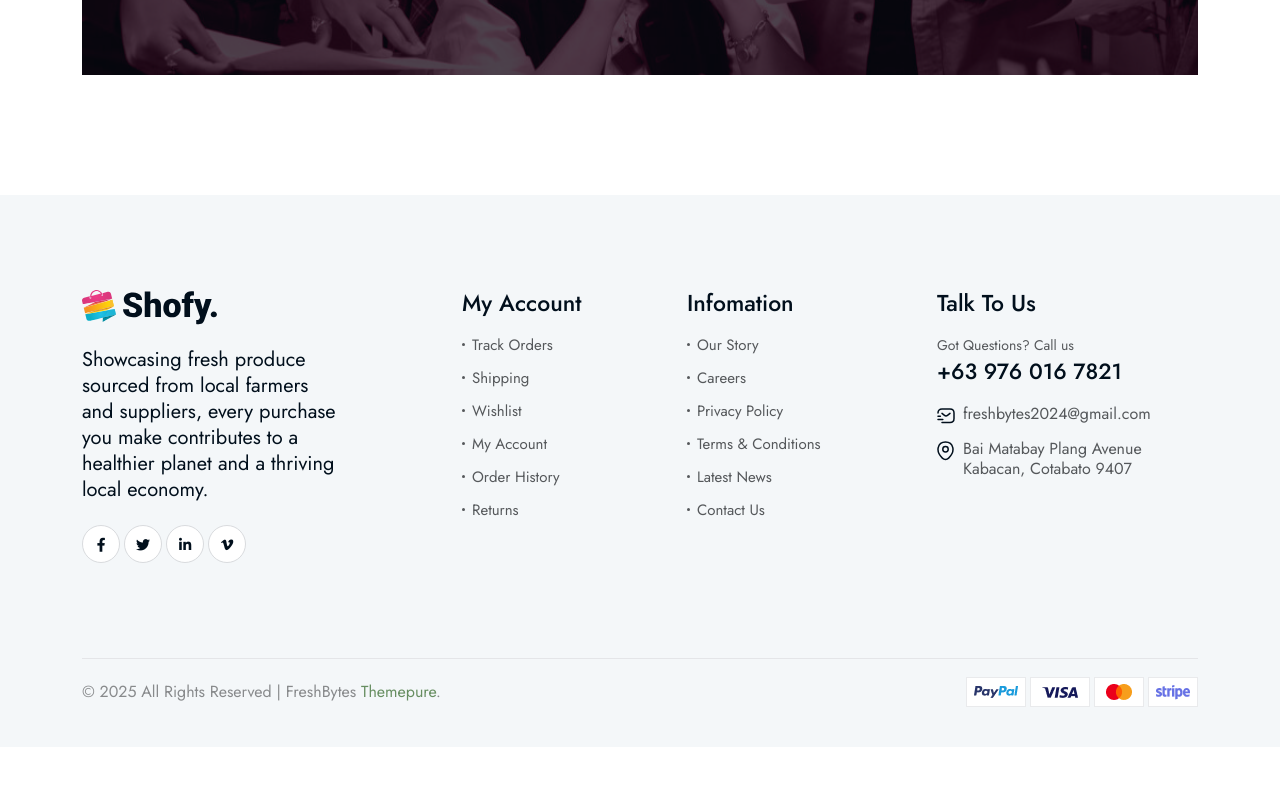
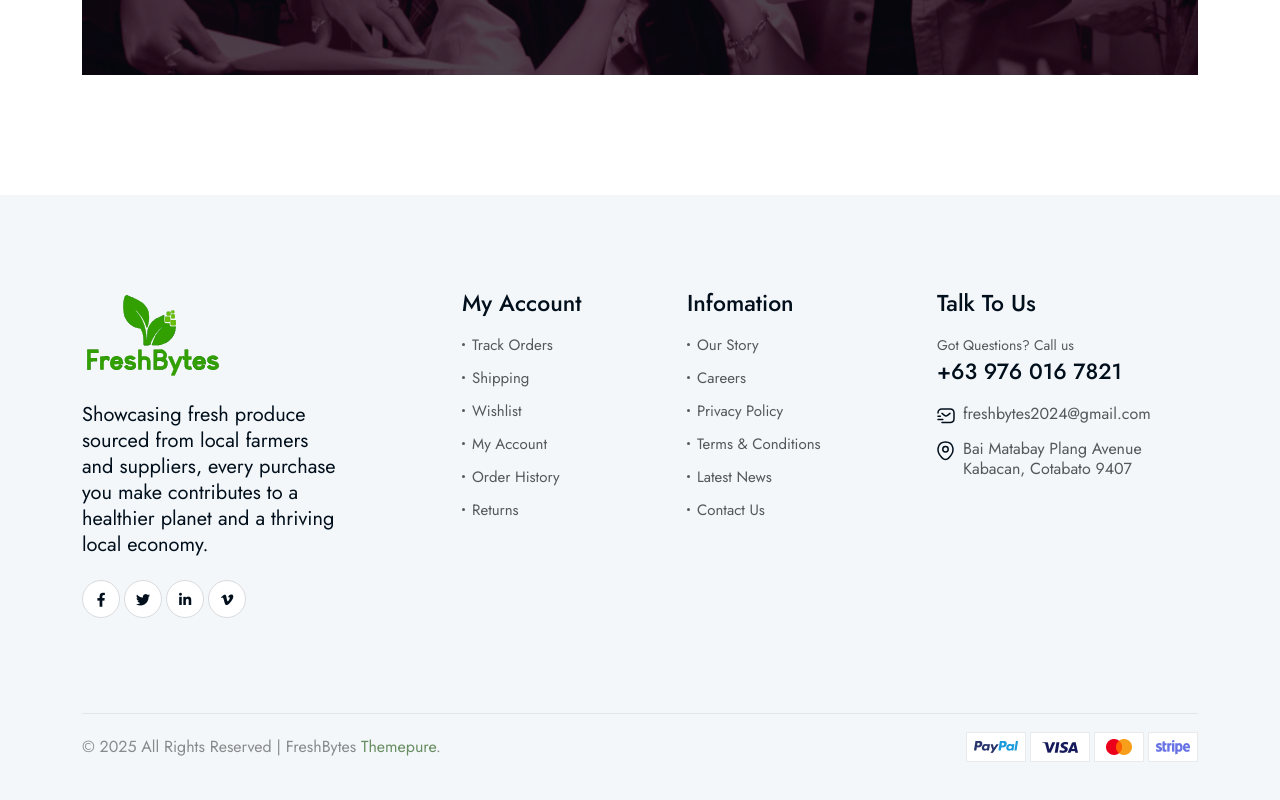
Before and after one commit to maestro-ph/freshbytes, a Nuxt app: page /about in a window 1280 px wide. Shown: the part 3569-4369 px from the top of the page. Before the commit the page ends 4316 px from the top, so only its background shows below. Built offline with nearby package versions, Linux system fonts and the light colour scheme; a web font is replaced by a local one.

Commit message:
updated footer logo

```diff
--- a/components/footer.vue
+++ b/components/footer.vue
@@ -12,7 +12,7 @@
                 <div class="tp-footer-widget-content">
                   <div class="tp-footer-logo">
                     <nuxt-link href="/">
-                      <img src="/images/logo/Logo.svg" alt="logo" />
+                      <img src="/images/logo/FreshBytes.svg" alt="logo" />
                     </nuxt-link>
                   </div>
                   <p class="tp-footer-desc">
```
Also changed, not shown: public/images/logo/FreshBytes.svg (added).
